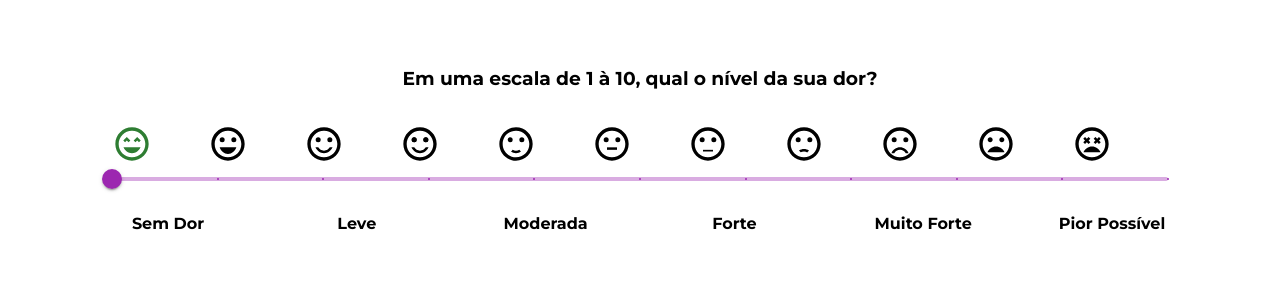
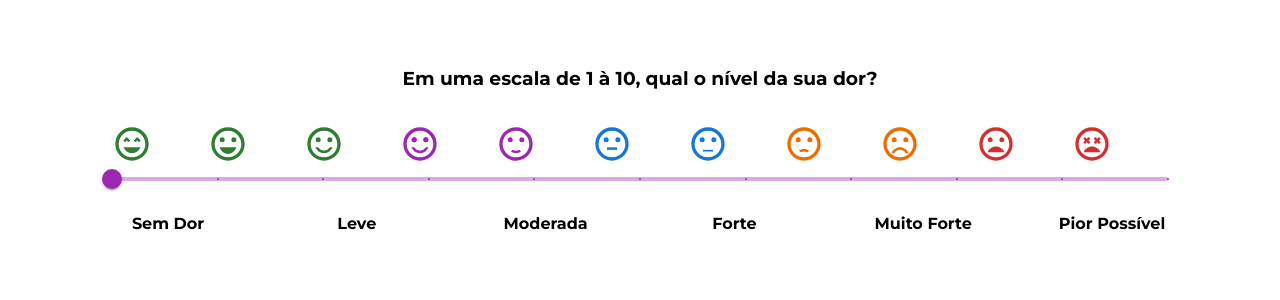
Before and after one commit to annaluizacamargo/BaymaxVital, a React (Create React App) app: page / in a window 1280 px wide. Shown: the top 300 px of the page. Built offline with nearby package versions, Linux system fonts and the light colour scheme.

Commit message:
fix(FacesScale): hover icons

```diff
--- a/src/components/PainScale/FacesScale.js
+++ b/src/components/PainScale/FacesScale.js
@@ -18,10 +18,7 @@ import {
 
 const StyledRating = styled(Rating)(({ theme }) => ({
     '& .MuiRating-iconEmpty .MuiSvgIcon-root': {
-        color: theme.palette.action.disabled,
-    },
-    '& .MuiRating-iconEmpty .MuiSvgIcon-root': {
-        color: 'var(--black)',
+        color: theme.palette,
     },
 }));
 
--- a/src/components/PainScale/style.css
+++ b/src/components/PainScale/style.css
@@ -16,6 +16,14 @@
 
     padding: 1rem;
     box-sizing: border-box;
+}
+
+.pain-scale .container-slider .faces .MuiRating-icon {
+    transform: none;
+    transition: none;
+    scale: 1;
+    pointer-events: none;
+    cursor: default;
 }
 
 .pain-scale .container-slider .faces span {
```
